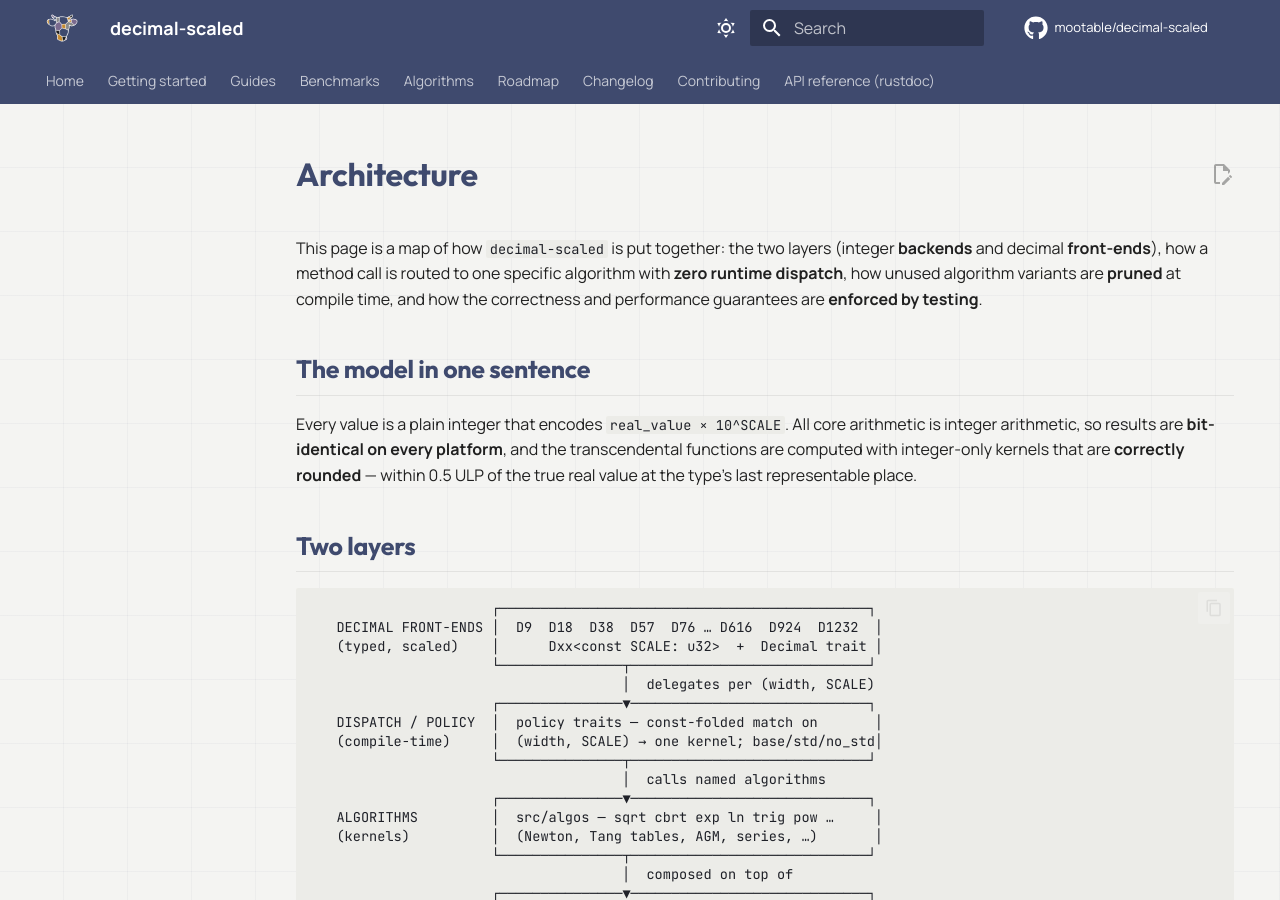
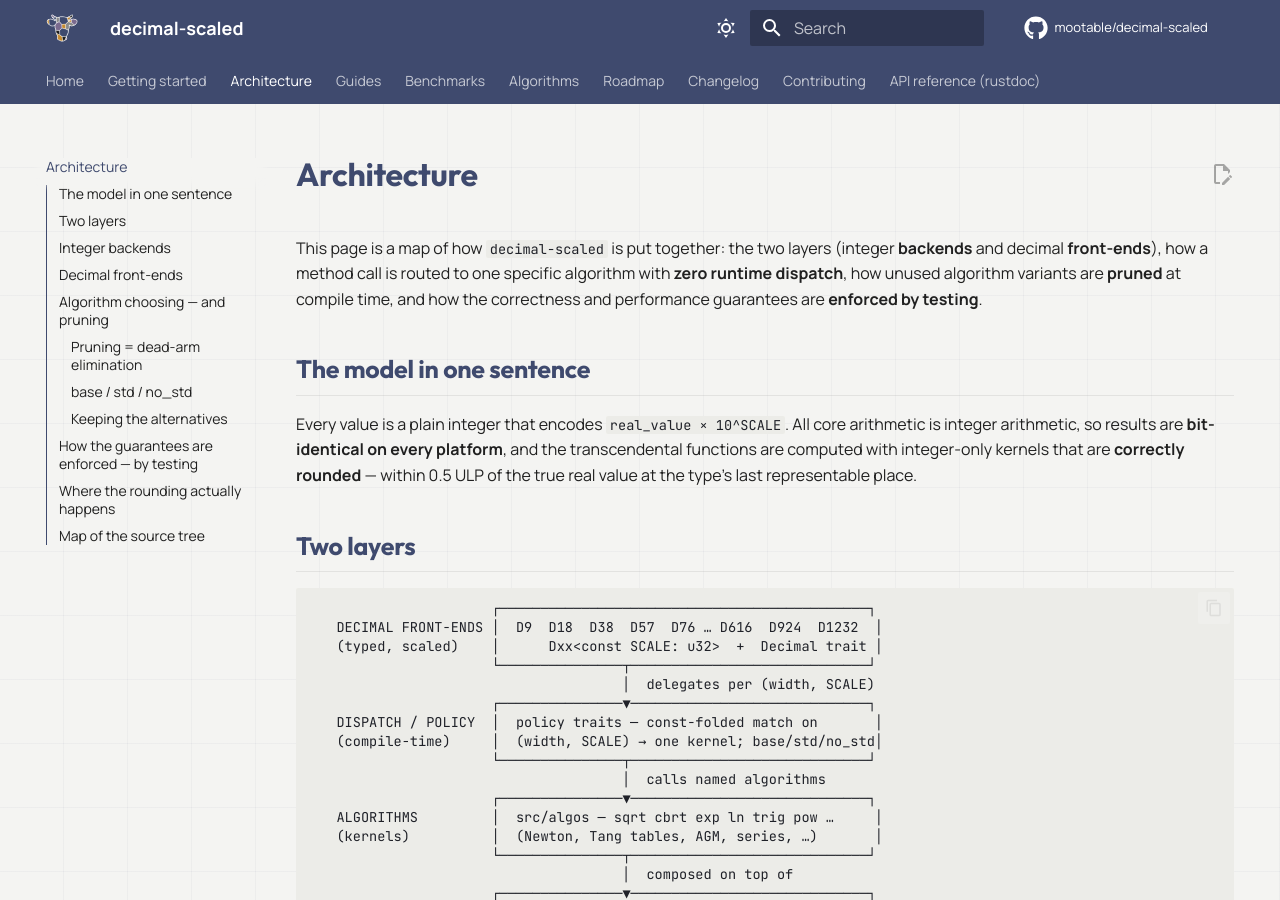
Before and after one commit to mootable/decimal-scaled, an MkDocs documentation site: the page built from docs/ARCHITECTURE.md, in a window 1280 px wide and 900 px high. Built offline with MkDocs 1.6.1 and Material for MkDocs 9.7.7, drawn with Linux system fonts in a browser that asks for light colours; comment, search, counter and statistics services are not loaded.

Commit message:
docs(nav): restore Architecture nav entry (0.5.0)

```diff
--- a/mkdocs.yml
+++ b/mkdocs.yml
@@ -80,6 +80,7 @@ extra:
 nav:
   - Home: index.md
   - Getting started: getting-started.md
+  - Architecture: ARCHITECTURE.md
   - Guides:
       - Index: guides.md
       - Widths: widths.md
```
